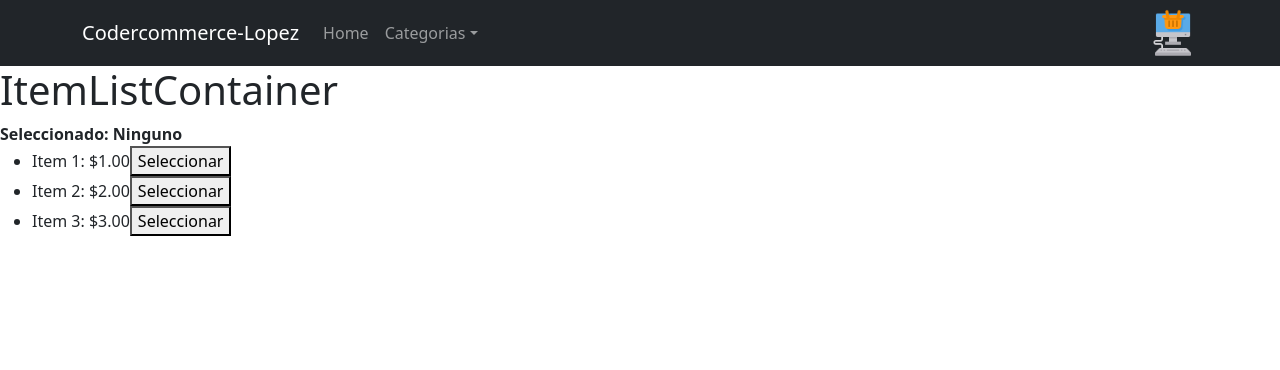
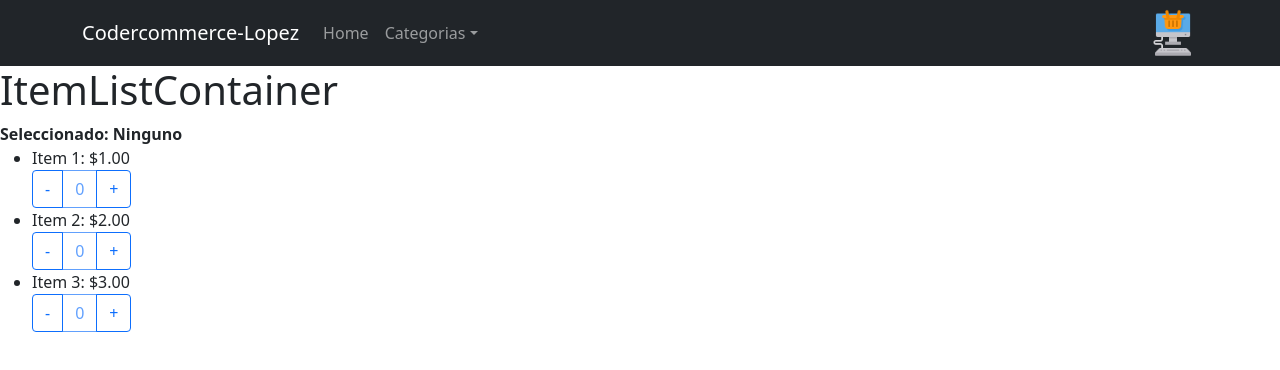
Before and after one commit to irvindev9/codercommerce-lopez, a React (Create React App) app: page / in a window 1280 px wide. Shown: the top 370 px of the page. Built offline with nearby package versions, Linux system fonts and the light colour scheme.

Commit message:
item count + Lopez

```diff
--- a/public/index.html
+++ b/public/index.html
@@ -24,6 +24,7 @@
       work correctly both with client-side routing and a non-root public URL.
       Learn how to configure a non-root public URL by running `npm run build`.
     -->
+    <link href="https://cdn.jsdelivr.net/npm/bootstrap@5.1.3/dist/css/bootstrap.min.css" rel="stylesheet" integrity="sha384-1BmE4kWBq78iYhFldvKuhfTAU6auU8tT94WrHftjDbrCEXSU1oBoqyl2QvZ6jIW3" crossorigin="anonymous">
     <title>React App</title>
   </head>
   <body>
--- a/src/components/Item.js
+++ b/src/components/Item.js
@@ -1,10 +1,13 @@
 import React from 'react';
+import ItemCount from './ItemCount';
 
 const Item = ({name, price, id, setSelectedItem}) => {
   return (
     <li>
       {name}: {price}
-      <button onClick={() => setSelectedItem(id)}>Seleccionar</button>
+      <br/>
+      {/* <button onClick={() => setSelectedItem(id)}>Seleccionar</button> */}
+      <ItemCount max={10} />
     </li>
   )
 };
--- /dev/null
+++ b/src/components/ItemCount.js
@@ -0,0 +1,27 @@
+import React, { useState } from 'react';
+
+const ItemCount = ({max = 0}) => {
+  const [count, setCount] = useState(0);
+
+  const add = () => {
+    if (count < max) {
+      setCount(count + 1);
+    }
+  };
+
+  const remove = () => {
+    if (count > 0) {
+      setCount(count - 1);
+    }
+  };
+
+  return  (
+    <div className="btn-group" role="group">
+      <button onClick={() => remove()} type="button" className="btn btn-outline-primary">-</button>
+      <button type="button" className="btn btn-outline-primary" disabled>{count}</button>
+      <button onClick={() => add()} type="button" className="btn btn-outline-primary">+</button>
+    </div>
+  );
+}
+
+export default ItemCount;
```
